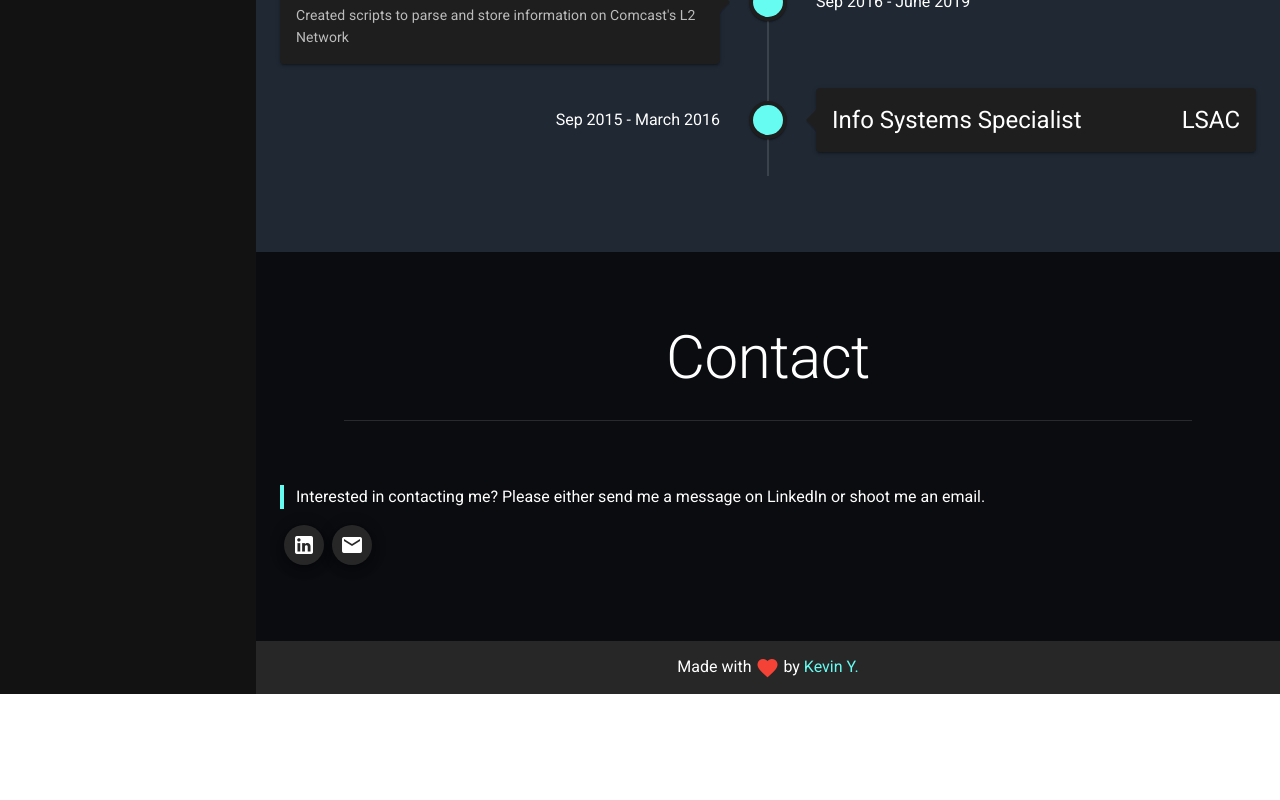
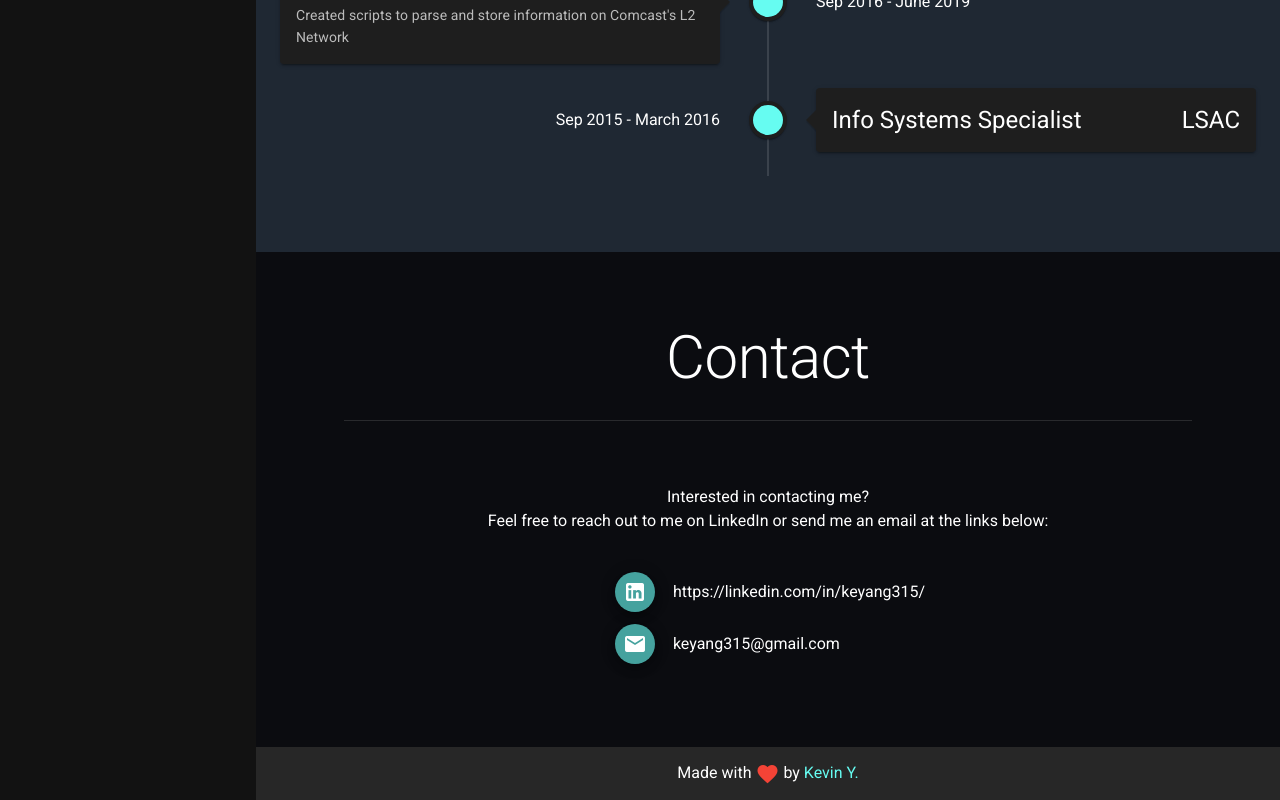
Before and after one commit to JustKievn/kevinyang.org, a Nuxt app: page / in a window 1280 px wide. Shown: the part 2739-3539 px from the top of the page. Before the commit the page ends 3433 px from the top, so only its background shows below. Built offline with nearby package versions, Linux system fonts and the light colour scheme.

Commit message:
contact section update

```diff
--- a/components/ContactSection.vue
+++ b/components/ContactSection.vue
@@ -3,30 +3,44 @@
     <v-container class="text-left">
       <div class="display-3 text-center">Contact</div>
       <v-divider class="my-8 mx-16 pb-8" />
-      <p class="teal-indent">
-        Interested in contacting me? Please either send me a message on LinkedIn
-        or shoot me an email.
+      <p class="text-center">
+        Interested in contacting me?<br />
+        Feel free to reach out to me on LinkedIn or send me an email at the
+        links below:
       </p>
-      <div>
+      <table class="ma-auto pt-4">
+        <tr height="50">
+          <td>
             <v-btn
               fab
               small
-          class="mx-1"
+              class="mx-1 _darkteal mr-4"
               :href="$store.state.me.linkedin_url"
               target="_blank"
             >
               <v-icon>mdi-linkedin</v-icon>
             </v-btn>
-        <v-btn fab small class="mx-1" :href="`mailto:` + $store.state.me.email">
+          </td>
+          <td>
+            {{ $store.state.me.linkedin_url }}
+          </td>
+        </tr>
+        <tr height="50">
+          <td>
+            <v-btn
+              fab
+              small
+              class="mx-1 _darkteal mr-4"
+              :href="`mailto:` + $store.state.me.email"
+            >
               <v-icon>mdi-email</v-icon>
             </v-btn>
-      </div>
+          </td>
+          <td>
+            {{ $store.state.me.email }}
+          </td>
+        </tr>
+      </table>
     </v-container>
   </v-container>
 </template>
-<style scoped>
-.teal-indent {
-  border-left: 4px solid #66fcf1;
-  padding-left: 12px;
-}
-</style>
```
Lines whose indentation alone changed are shown as unchanged.
